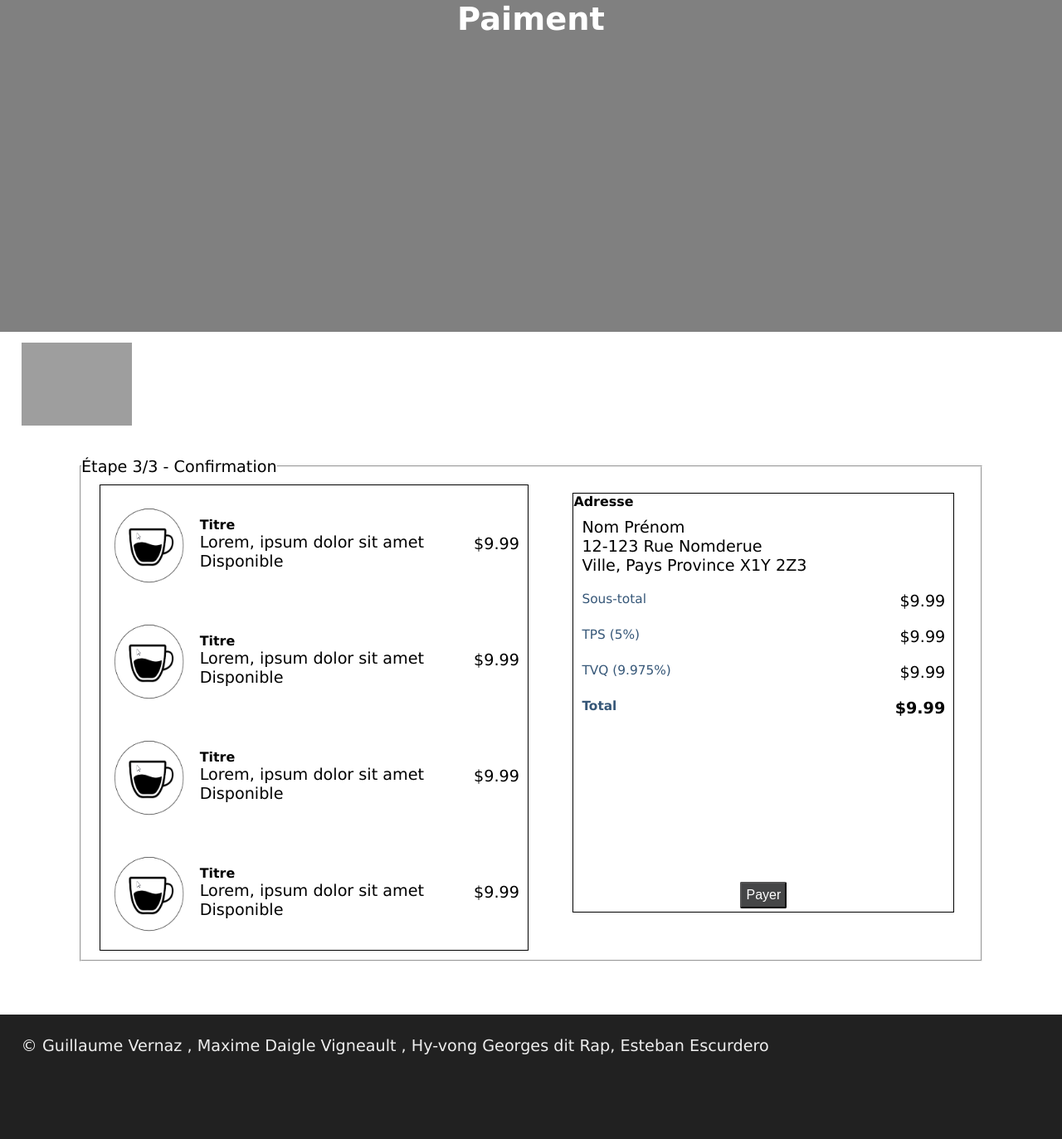
After one commit to cegepmatane/projet-web-Game-Jam-Merch-Store, a PHP site: page /paiement-3.php in a window 1280 px wide. The commit adds this page. Shown: the whole page at 83% size. Run offline with PHP 8.4, Linux system fonts and the light colour scheme; grey boxes are pictures that could not be loaded.

Commit message:
#23 Prototype paiement 3

```diff
--- a/css/style.css
+++ b/css/style.css
@@ -340,16 +340,23 @@ div div{
     display: flex;
     flex-direction: column;
     position: relative;
+    align-content: space-between;
+
 }
 
-#montants > *{
+#montants *{
     display: flex;
     flex-direction: row;
-
+    justify-content: space-between;
+    align-content: space-between;
 }
 
 #montant-total{
     font-weight: bold;
+}
+
+#montants p {
+    width: 100%;
 }
 
 #montants #action-formulaire{
@@ -376,14 +383,14 @@ div div{
     margin: 1%;
 }
 
-.adresse-livraison{
+#adresse-livraison{
     display: flex;
     flex-direction: row;
     flex-wrap: wrap;
 }
 
-.adresse-livraison input[type=text],
-.adresse-livraison label{
+#adresse-livraison input[type=text],
+#adresse-livraison label{
     flex-basis: 50%;
 }
 
--- a/paiement-2.php
+++ b/paiement-2.php
@@ -47,7 +47,7 @@ require_once CHEMIN_INCLUDE."entete.php";
                             <span>Aucune information à fournir. Le paiement par PayPal est obligatoire.</span>
                         </div>
                         <h5>Adresse de livraison</h5>
-                        <div class="adresse-livraison">
+                        <div id="adresse-livraison">
                             <input type="checkbox" id="adresse-compte" name="adresse-compte" onclick="desactiverChampsAdresse();">
                             <label for="adresse-compte">Utiliser l'adresse associée à mon compte</label>
                             <label for="prenom">
--- /dev/null
+++ b/paiement-3.php
@@ -0,0 +1,106 @@
+<?php
+
+include "include/configuration.php";
+
+require_once CHEMIN_ACCESSEUR."PromotemyjamDAO.php";
+require_once CHEMIN_INCLUDE."entete.php";
+
+?>
+
+<!DOCTYPE html>
+<html>
+<head>
+    <meta charset="utf-8" />
+    <link rel="stylesheet" href="css/style.css" />
+    <title>Page Paiement</title>
+</head>
+<body>
+    <!--HEADER-->
+    <header>
+        <div>
+            <h1>Paiment</h1>
+        </div>
+    </header>
+    <div id="btnr">
+        <a class="bouton-retour" href="index.php"><img src="img/retour.png"></a>
+    </div>
+
+     <!--MAIN-->
+     <section class="contenu-page">
+            <form method="post" id="formulaire-paiement" action="index.php">
+                <fieldset>
+                    <legend>Étape 3/3 - Confirmation</legend>
+                    <div id="informations-panier">
+                        <div class="article">
+                            <img src="img/test.png" width="100" height="100">
+                            <div id="texte-article">
+                                <h5>Titre</h5>
+                                <p>Lorem, ipsum dolor sit amet</p>
+                                <p>Disponible</p>
+                            </div>
+                            <span>$9.99</span>
+                        </div>
+                        <div class="article">
+                            <img src="img/test.png" width="100" height="100">
+                            <div id="texte-article">
+                                <h5>Titre</h5>
+                                <p>Lorem, ipsum dolor sit amet</p>
+                                <p>Disponible</p>
+                            </div>
+                            <span>$9.99</span>
+                        </div>
+                        <div class="article">
+                            <img src="img/test.png" width="100" height="100">
+                            <div id="texte-article">
+                                <h5>Titre</h5>
+                                <p>Lorem, ipsum dolor sit amet</p>
+                                <p>Disponible</p>
+                            </div>
+                            <span>$9.99</span>
+                        </div>
+                        <div class="article">
+                            <img src="img/test.png" width="100" height="100">
+                            <div id="texte-article">
+                                <h5>Titre</h5>
+                                <p>Lorem, ipsum dolor sit amet</p>
+                                <p>Disponible</p>
+                            </div>
+                            <span>$9.99</span>
+                        </div>
+                    </div>
+                    <div id="informations-cote">
+                        <div id="montants">
+                            <h5>Adresse</h5>
+                            <div id="adresse-livraison">
+                                <p>Nom Prénom</p>
+                                <p>12-123 Rue Nomderue</p>
+                                <p>Ville, Pays Province X1Y 2Z3</p>
+                            </div>
+                            <div id="montant-sous-total">
+                                <label>Sous-total</label>
+                                <span>$9.99</span>
+                            </div>
+                            <div id="montant-tps">
+                                <label>TPS (5%)</label>
+                                <span>$9.99</span>
+                            </div>
+                            <div id="montant-tvq">
+                                <label>TVQ (9.975%)</label>
+                                <span>$9.99</span>
+                            </div>
+                            <div id="montant-total">
+                                <label>Total</label>
+                                <span>$9.99</span>
+                            </div>
+
+                            <div id="action-formulaire">
+                                <input type="submit" value="Payer" name="action-paiement-3">
+                            </div>
+                        </div>
+                    </div>
+                </fieldset>
+            </form>
+        </section>
+<?php
+    require_once CHEMIN_INCLUDE."pied-page.php";
+?>
```
Also changed, not shown: travail/iteration-2/iteration2-Hy-Vong_Georges_Dit_Rap.md (+2 -2 lines).
